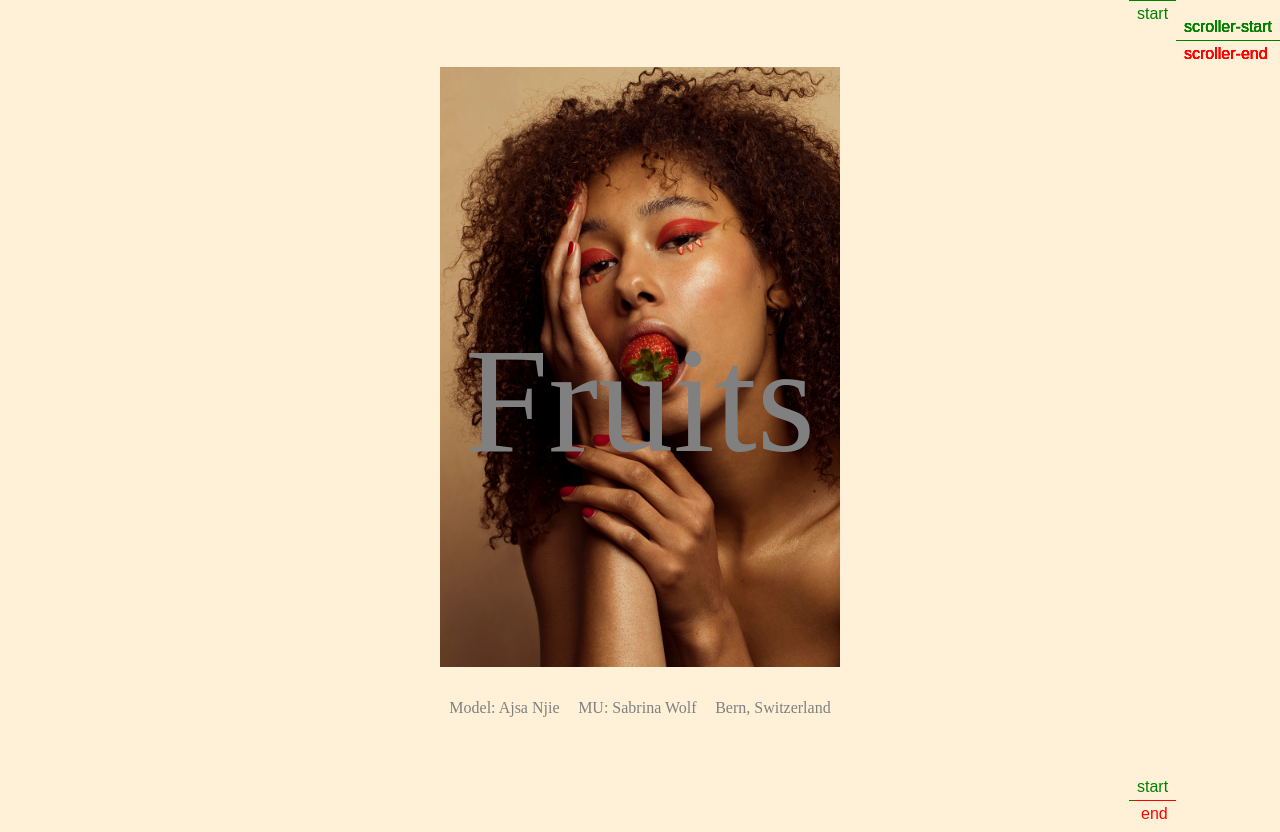
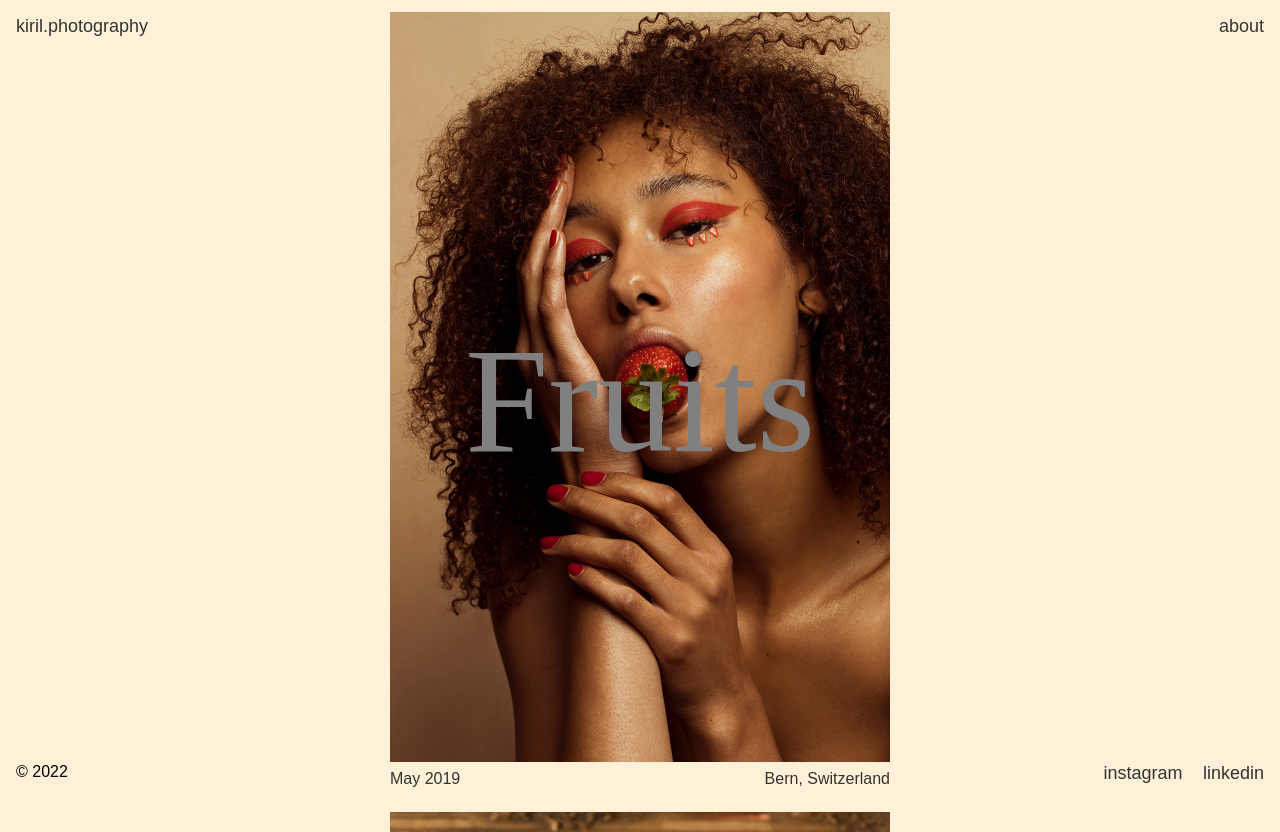
Before and after one commit to Kirilbt/photography-showcase, a website built with Parcel: page index.html in a window 1280 px wide. Shown: the top 832 px of the page. Built offline with nearby package versions, Linux system fonts and the light colour scheme.

Commit message:
Added navbar & footer

```diff
--- a/index.html
+++ b/index.html
@@ -7,8 +7,19 @@
   <link rel="stylesheet" href="style.css">
 </head>
 <body>
+  <nav>
+    <a href="/html/">kiril.photography</a>
+    <a href="/html/">about</a>
+  </nav>
   <div class="container">
   </div>
+  <footer>
+    <p>© 2022</p>
+    <div class="social-network">
+      <a href="/html/">instagram</a>
+      <a href="/html/">linkedin</a>
+    </div>
+  </footer>
   <script src="index.js" type="module"></script>
 </body>
 </html>
--- a/index.js
+++ b/index.js
@@ -5,31 +5,31 @@ const infos = [
   {
     'image': new URL('static/fruits.jpg', import.meta.url),
     'title': 'Fruits',
-    'detail': ['Model: Ajsa Njie', 'MU: Sabrina Wolf', 'Bern, Switzerland'],
+    'detail': ['May 2019','Bern, Switzerland'],
     'color': '#fff1d8'
   },
   {
     'image': new URL('static/power.jpg', import.meta.url),
     'title': 'Power',
-    'detail': ['Model: Ajsa Njie', 'MU: Sabrina Wolf', 'Bern, Switzerland'],
-    'color': '#d8ffdb'
+    'detail': ['November 2019', 'Lausanne, Switzerland'],
+    'color': '#d1ebd3'
   },
   {
     'image': new URL('static/minimal.jpg', import.meta.url),
     'title': 'Minimal',
-    'detail': ['Model: Ajsa Njie', 'MU: Sabrina Wolf', 'Bern, Switzerland'],
+    'detail': ['March 2019', 'Bern, Switzerland'],
     'color': '#f0f0f0'
   },
   {
     'image': new URL('static/neon.jpg', import.meta.url),
     'title': 'Neon',
-    'detail': ['Model: Ajsa Njie', 'MU: Sabrina Wolf', 'Bern, Switzerland'],
+    'detail': ['November 2019', 'Bern, Switzerland'],
     'color': '#d8fff6'
   },
   {
     'image': new URL('static/light.jpg', import.meta.url),
     'title': 'Light',
-    'detail': ['Model: Ajsa Njie', 'MU: Sabrina Wolf', 'Bern, Switzerland'],
+    'detail': ['September 2018', 'Milano, Italy'],
     'color': '#fff1d8'
   }
 ]
@@ -91,12 +91,12 @@ gsap.utils.toArray(".box").map((elem) => {
       trigger: elem,
       start: 'top 5%',
       end: 'bottom 5%',
-      markers: true,
+      markers: false,
       onToggle() {
         gsap.to("body", {
           backgroundColor: color,
           duration: 1.4
-        });
+        })
       }
   });
 
--- a/style.css
+++ b/style.css
@@ -1,17 +1,49 @@
-body {
+* {
   margin: 0;
   padding: 0;
+  box-sizing: border-box;
 }
 
 html {
   background-color: #fff1d8;
 }
 
+nav {
+  position: fixed;
+  z-index: 1000;
+  display: flex;
+  justify-content: space-between;
+  width: 100%;
+  padding: 16px;
+}
+
+a {
+  text-decoration: none;
+  color: #333;
+  font-family: Arial, Helvetica, sans-serif;
+  font-size: 18px;
+}
+
+footer {
+  position: fixed;
+  bottom: 0;
+  z-index: 1000;
+  display: flex;
+  justify-content: space-between;
+  width: 100%;
+  padding: 16px;
+  font-family: Arial, Helvetica, sans-serif;
+}
+
+footer a:first-of-type {
+  padding-right: 16px;
+}
+
 .container {
   display: flex;
   flex-direction: column;
   align-items: center;
-  overflow-y: scroll;
+  overflow: hidden;
 }
 
 .box {
@@ -25,7 +57,7 @@ html {
 }
 
 .image {
-  width: 40%;
+  width: 50%;
 }
 
 .title {
@@ -36,16 +68,13 @@ html {
 
 .detail {
   display: flex;
-  justify-content: space-around;
   flex-direction: row;
-  width: 40%;
-  margin-top: 16px;
+  justify-content: space-between;
+  width: 50%;
+  margin-top: 8px;
 }
 
 .detail p {
-  color: grey;
+  color: #333;
+  font-family: Arial, Helvetica, sans-serif;
 }
-
-header, footer {
-  height: 500px;
-}
```
